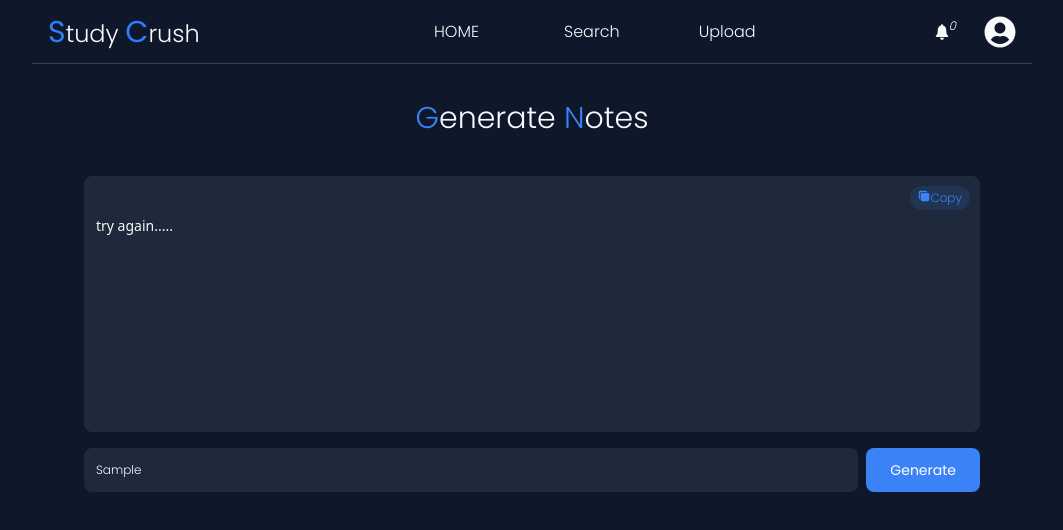
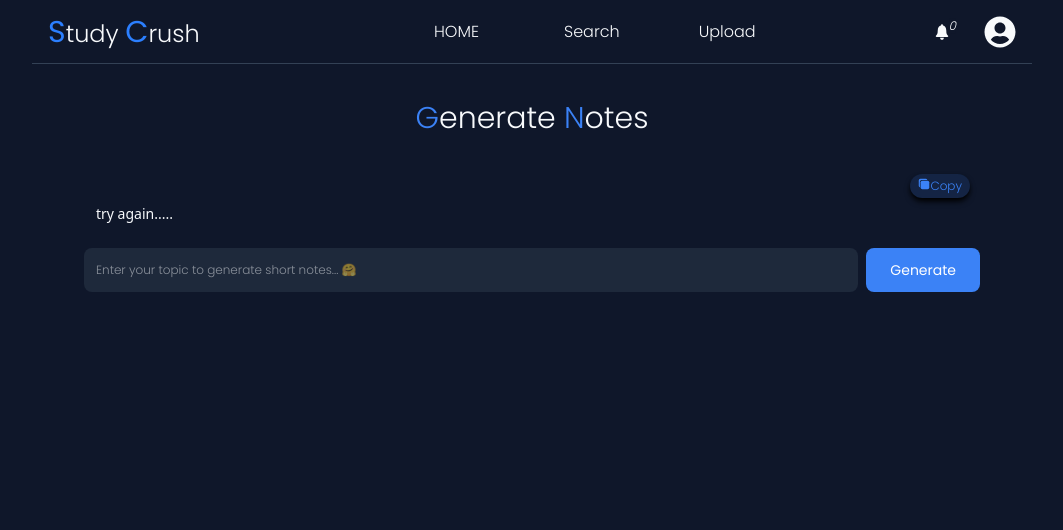
Before and after one commit to shailendrapawar/studyCrush, a React (Vite) app in the folder frontend/: page /user/createNotes in a window 1280 px wide. Both pictures are taken after typing "Sample" into the empty fields and a click on the button "Generate". Shown: the top 530 px of the page, without its empty margins (108-1171 px from the left). Built offline with nearby package versions, Linux system fonts and the light colour scheme; no server answers.

Commit message:
added: minor loader functionality

```diff
--- a/frontend/src/components/loader/Loader.jsx
+++ b/frontend/src/components/loader/Loader.jsx
@@ -5,7 +5,9 @@ const Loader = ({ value }) => {
 
   return (
     <div className="h-full w-full flex items-center justify-center  bg-opacity-30 z-1">
-      <div className="animate-spin rounded-full h-15 w-15 border-t-3 border-b-3 border-purple-500"></div>
+      <div className="animate-spin rounded-full h-15 w-15 border-t-3 border-b-3 border-blue-500 flex justify-center items-center">
+        {/* 🤔 */}
+      </div>
     </div>
   );
 };
--- a/frontend/src/pages/createNotesPage/CreateNotesPage.jsx
+++ b/frontend/src/pages/createNotesPage/CreateNotesPage.jsx
@@ -22,13 +22,14 @@ const CreateNotesPage = () => {
     const handleGenerate = (e) => {
         e.preventDefault();
 
-        if (!prompt || prompt.length < 5) {
-            toast.error("Please enter a valid prompt (min 5 characters)");
+        if (!prompt || prompt.length < 3) {
+            toast.error("Please enter a valid topic (min 3 characters)");
             return;
         }
 
         setIsCopied(false)
         GenerateNote({ prompt, setLoading, setGeneratedText });
+        setPrompt("")
     };
 
 
@@ -53,17 +54,18 @@ const CreateNotesPage = () => {
             className="w-full min-h-[90vh] h-auto flex flex-col items-center p-4 gap-5"
             style={{ backgroundColor: currentTheme?.background }}
         >
-            <h3 className="text-3xl text-center mt-5 mb-5">
+            <h3 className="text-3xl text-center mt-5 mb-2">
                 <span style={{ color: currentTheme?.primary }}>G</span>enerate{" "}
                 <span style={{ color: currentTheme?.primary }}>N</span>otes
             </h3>
 
             <section className="w-full max-w-4xl flex flex-col items-center gap-4">
+
                 {/* Output Section */}
-                <section className="w-full min-h-64 px-3 pt-10 pb-2 rounded-lg overflow-y-auto relative"
-                    style={{ backgroundColor: currentTheme?.cardBackground }}
+                <section className="w-full px-3 pt-10 pb-2 rounded-lg overflow-y-auto relative"
+                    // style={{ backgroundColor: currentTheme?.cardBackground }}
                 >
-                    {generatedText.length > 10 && (<span className=" absolute top-2.5 right-2.5 flex text-xs px-2 py-1 rounded-full cursor-pointer"
+                    {generatedText.length > 10 && (<span className=" absolute top-2.5 right-2.5 shadow-black shadow-md transition-normal active:shadow-none flex text-xs px-2 py-1 rounded-full cursor-pointer"
                         style={{ backgroundColor: currentTheme.accent + `20`, color: currentTheme.accent }}
                         onClick={()=>handleCopy()}
                     >
@@ -93,7 +95,7 @@ const CreateNotesPage = () => {
                             backgroundColor: currentTheme?.cardBackground,
                             color: currentTheme?.text
                         }}
-                        placeholder="Enter your prompt to generate notes... 🤗"
+                        placeholder="Enter your topic to generate short notes... 🤗"
                         disabled={loading}
                     />
 
```
